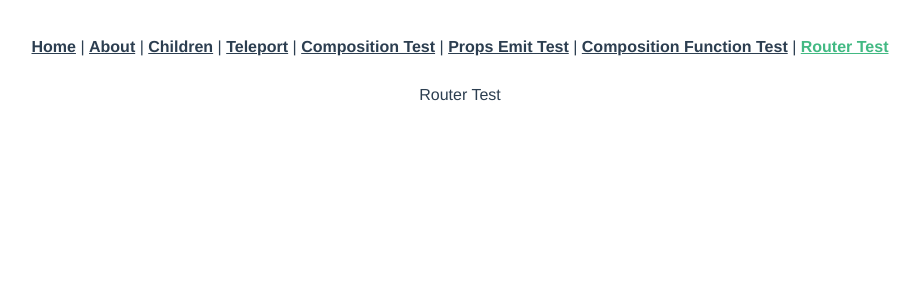
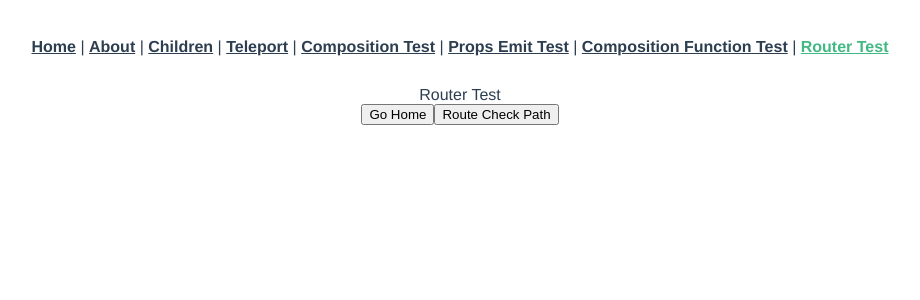
Before and after one commit to hidemiura1111/learning-vue3_cli, a Vue app: page /router-test in a window 1280 px wide. Shown: the top 300 px of the page, without its empty margins (180-1100 px from the left). Built offline with nearby package versions, Linux system fonts and the light colour scheme.

Commit message:
Reouter Test

```diff
--- a/src/views/RouterTestView.vue
+++ b/src/views/RouterTestView.vue
@@ -2,10 +2,31 @@
   <div>
     Router Test
   </div>
+  <button @click="goHome">Go Home</button>
+  <button @click="routeCheckPath">Route Check Path</button>
 </template>
 
 <script>
+import { useRoute, useRouter } from 'vue-router';
+
 export default {
+  setup() {
+    const route = useRoute();
+    const router = useRouter();
+
+    const goHome = () => {
+      router.push('/')
+    }
+
+    const routeCheckPath = () => {
+      console.log(route.path)
+    }
+
+    return {
+      goHome,
+      routeCheckPath
+    }
+  }
 
 }
 </script>
```
